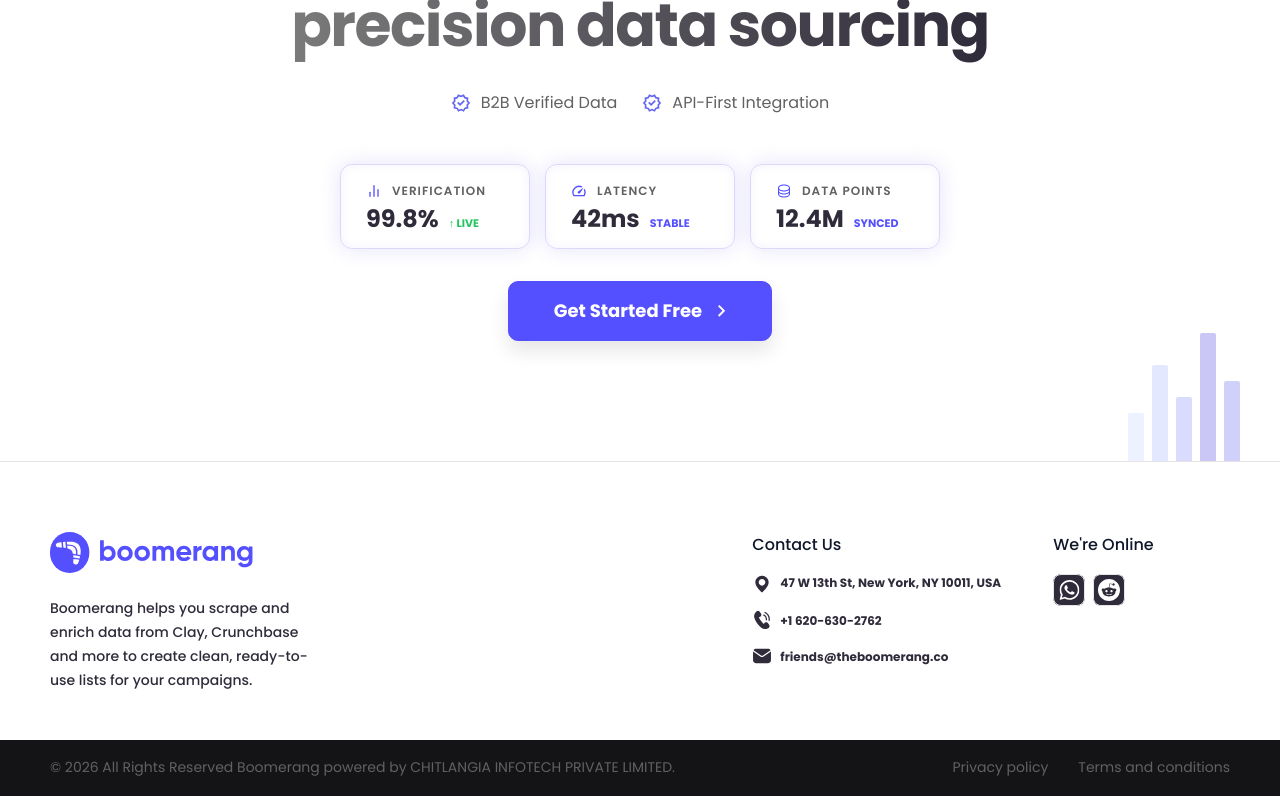
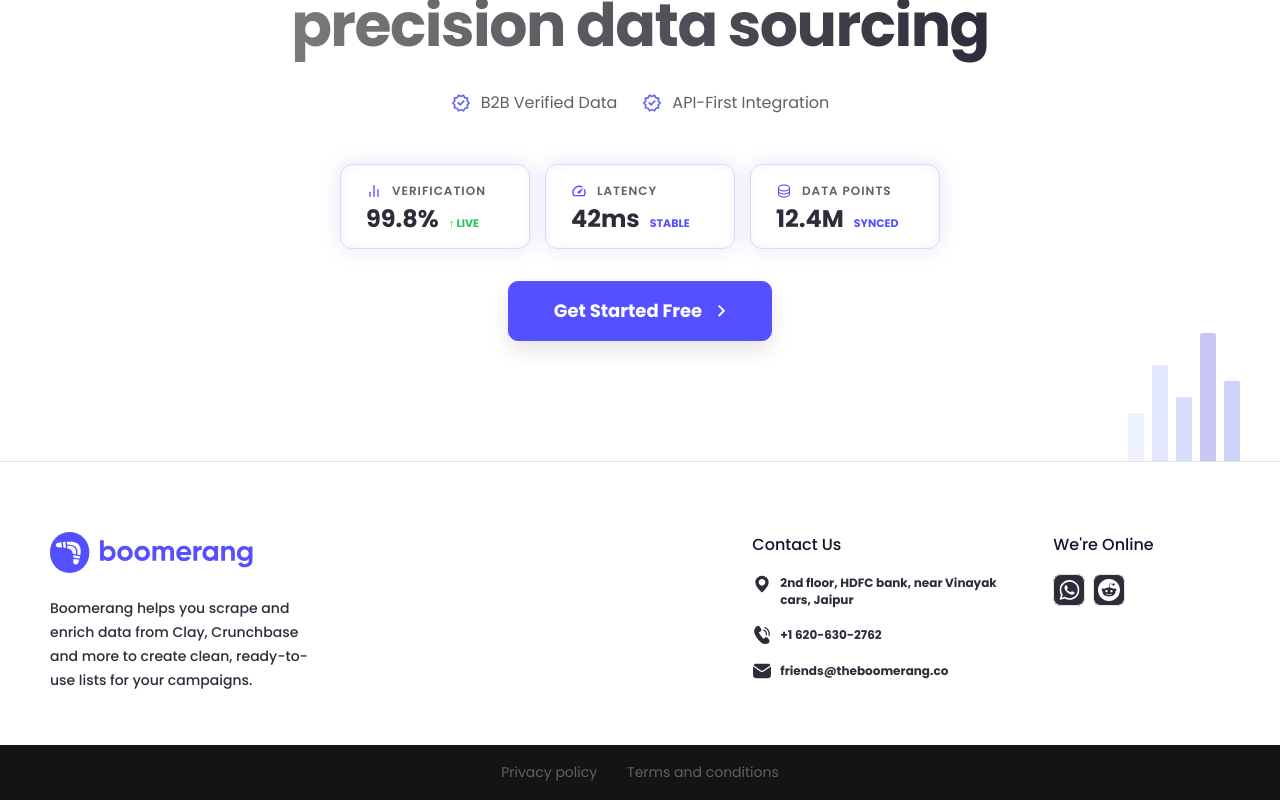
Before and after one commit to palak-chitlangia/Boomerang-infra, a React (Vite) app: page / in a window 1280 px wide. Shown: the part 7895-8695 px from the top of the page. Built offline with nearby package versions, Linux system fonts and the light colour scheme.

Commit message:
Address Change

```diff
--- a/src/components/Footer/Footer.jsx
+++ b/src/components/Footer/Footer.jsx
@@ -23,7 +23,7 @@
                         <h5 className="mb-3 fs-16 fw-medium">Contact Us</h5>
                         <a href="#" className="d-flex align-items-start gap-2 fs-12 fw-bold mb-3">
                             <img src={PinIcon} alt="" />
-                            <p className="mb-0">47 W 13th St, New York, NY 10011, USA</p>
+                            <p className="mb-0">2nd floor, HDFC bank, near Vinayak cars, Jaipur</p>
                         </a>
                         <a href="tel:+16206302762" className="d-flex align-items-center gap-2 fs-12 fw-bold mb-3">
                             <img src={CallIcon} alt="" />
@@ -47,8 +47,12 @@
             <div className="foo-copyright text-muted py-3">
                 <div className="container copyright fs-14">
                     <div className="row align-items-center row-gap-15">
-                        <div className="col-lg-8 text-lg-start text-center">© 2026 All Rights Reserved Boomerang powered by CHITLANGIA INFOTECH PRIVATE LIMITED.</div>
+                        {/* <div className="col-lg-8 text-lg-start text-center">© 2026 All Rights Reserved Boomerang powered by CHITLANGIA INFOTECH PRIVATE LIMITED.</div>
                         <div className="col-lg-4 d-flex justify-content-lg-end justify-content-center gap-30">
+                            <a href="https://www.theboomerang.co/privacy-policy" rel="nofollow">Privacy policy</a>
+                            <a href="https://www.theboomerang.co/terms-and-conditions" rel="nofollow">Terms and conditions</a>
+                        </div> */}
+                        <div className="col-12 d-flex justify-content-center gap-30">
                             <a href="https://www.theboomerang.co/privacy-policy" rel="nofollow">Privacy policy</a>
                             <a href="https://www.theboomerang.co/terms-and-conditions" rel="nofollow">Terms and conditions</a>
                         </div>
```
